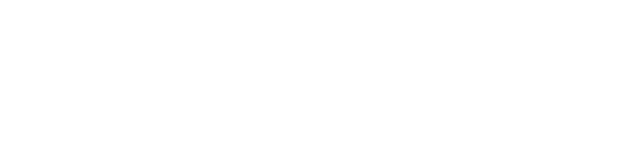
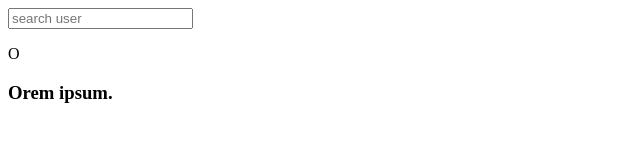
Before and after one commit to juned012/GMeet-Search-UI, a plain HTML site: page index.html in a window 1280 px wide. Shown: the whole page, without its empty margins (0-640 px from the left). Drawn offline with Linux system fonts and the light colour scheme.

Commit message:
Added a basic html code

```diff
--- a/index.html
+++ b/index.html
@@ -5,5 +5,19 @@
     <meta name="viewport" content="width=device-width, initial-scale=1.0" />
     <title>Google Meet Search UI</title>
   </head>
-  <body></body>
+  <body>
+    <div class="container">
+      <div class="box">
+        <input type="text" placeholder="search user" id="inputField" />
+        <div class="users-container">
+          <div class="userIcon">
+            <p>O</p>
+          </div>
+          <div class="userName">
+            <h3>Orem ipsum.</h3>
+          </div>
+        </div>
+      </div>
+    </div>
+  </body>
 </html>
```
